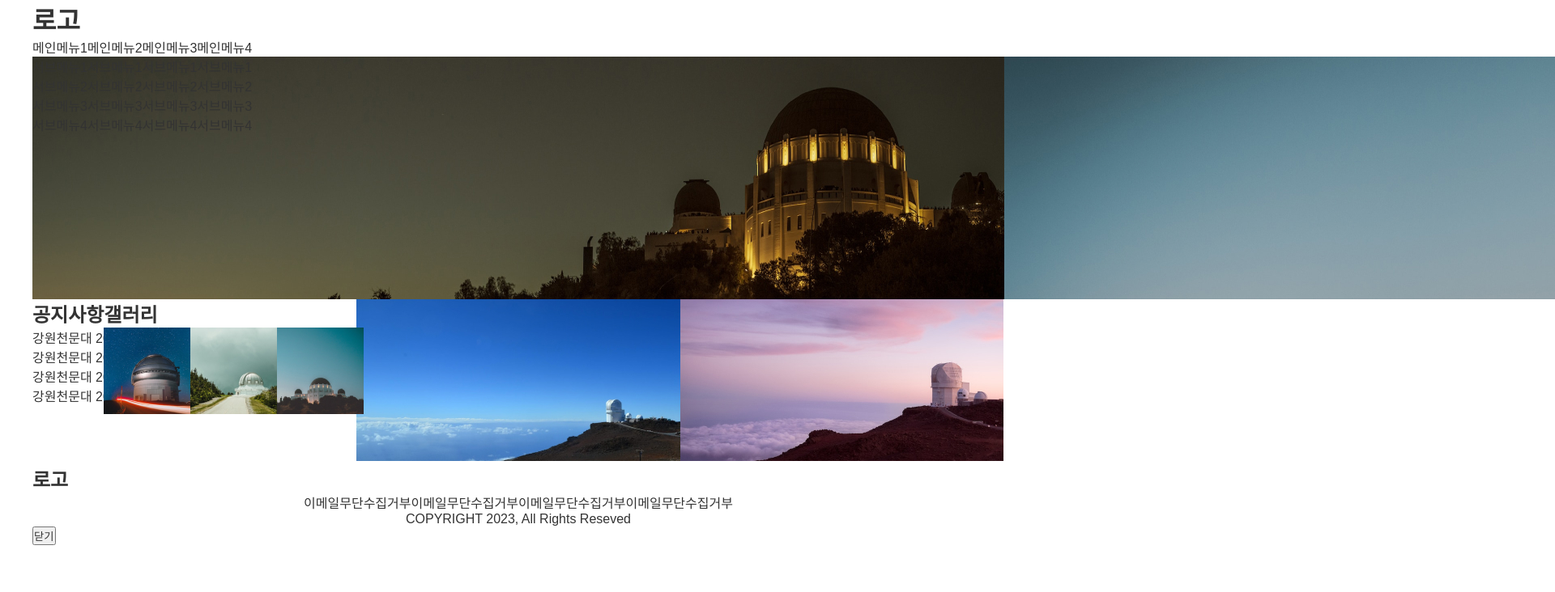
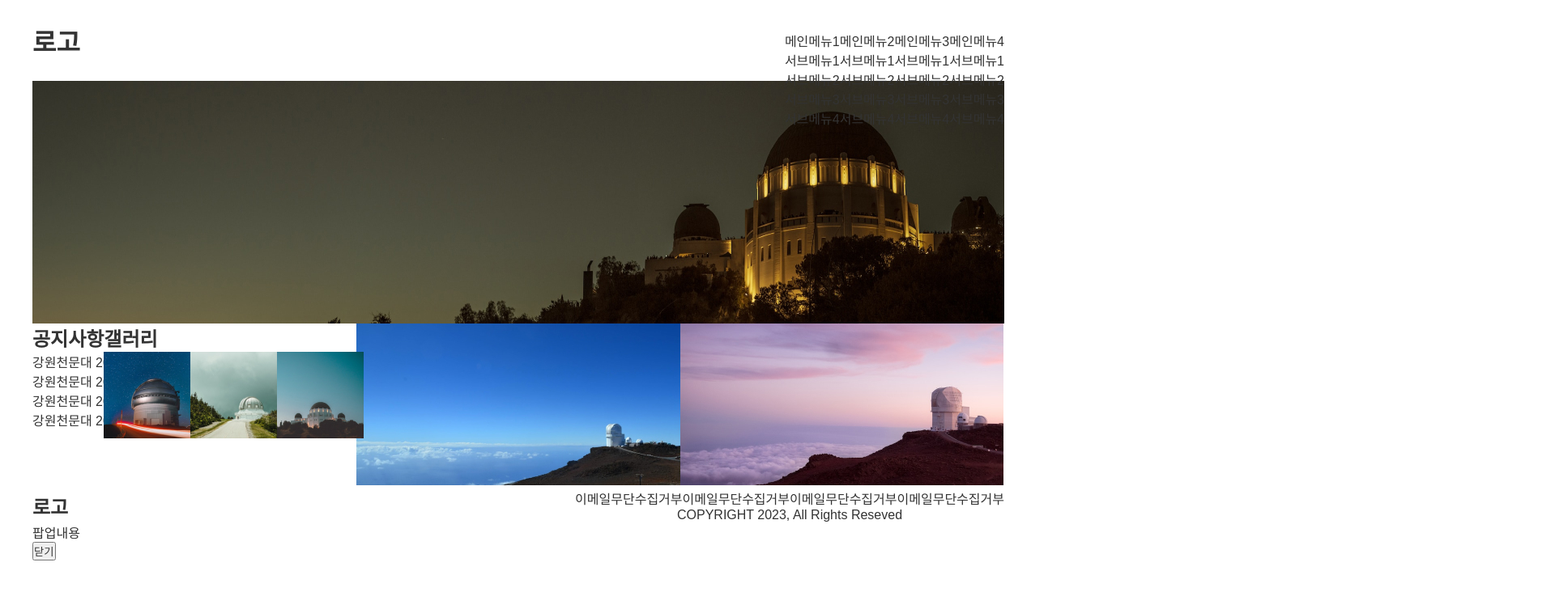
Before and after one commit to YoHaiYo/web_certificate_practice, a plain HTML site: page A-type/index.html in a window 1280 px wide. Shown: the top 732 px of the page at 81% size, 1920 px wide, since content can reach past the window. Drawn offline with nearby package versions, Linux system fonts and the light colour scheme.

Commit message:
A타입-세부css전.공통클래스

```diff
--- a/01. folder-setting/css/common.css
+++ b/01. folder-setting/css/common.css
@@ -42,7 +42,7 @@ a {
 .w33 {
   width: 33.333%;
 }
-.wmain {
+.wmany {
   width: 999999px;
 }
 .h100 {
--- a/A-type/css/common.css
+++ b/A-type/css/common.css
@@ -42,7 +42,7 @@ a {
 .w33 {
   width: 33.333%;
 }
-.wmain {
+.wmany {
   width: 999999px;
 }
 .h100 {
--- a/A-type/index.html
+++ b/A-type/index.html
@@ -21,8 +21,8 @@
         에밋-초기레이아웃 :
         .container>header#hd+#swiper+#threeBanner+footer#fd+#popup
      -->
-     <div class="container">
-        <header id="hd"></header>
+     <div class="container rel">
+        <header id="hd" class="d-flex jcb aic h100">
             <!--
                 에밋-header :
                 h1>a{로고}
@@ -67,8 +67,8 @@
                     </ul>
                 </li>
             </ul>
-
-        <div id="swiper"></div>
+        </header>
+        <div id="swiper" class="h300 ofh">
             <!--
             에밋-swiper :
             .swiper-wrapper.d-flex.wmany.h300>.swiper-slide*3>img
@@ -81,6 +81,7 @@
                 <div class="swiper-slide"><img src="./img/slider01.jpg" alt="slider01"></div>
                 <div class="swiper-slide"><img src="./img/slider02.jpg" alt="slider02"></div>
                 <div class="swiper-slide"><img src="./img/slider03.jpg" alt="slider03"></div>
+            </div>
         </div>
 
         <div id="threeBanner" class="d-flex w-100">
@@ -119,7 +120,7 @@
                 <a href=""><img src="./img/link.jpg" alt=""></a>
             </div>
         </div>
-        <footer id="fd">
+        <footer id="fd" class="d-flex jcb aic">
         <!--
             에밋-footer :
             h2{로고}+div.d-flex.flex-column.jcc.aic
@@ -143,9 +144,9 @@
         <div id="popup" class="abs">
             <!--
                 에밋-popup :
-                #popup.abs>p+button{닫기}
+                #popup.abs>p{팝업내용}+button{닫기}
             -->
-            <p></p>
+            <p>팝업내용</p>
             <button>닫기</button>
         </div>
      </div>
```
Lines whose indentation alone changed are shown as unchanged.
